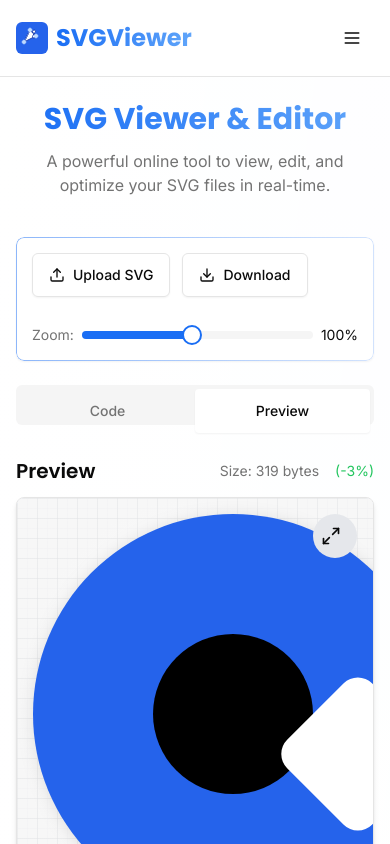
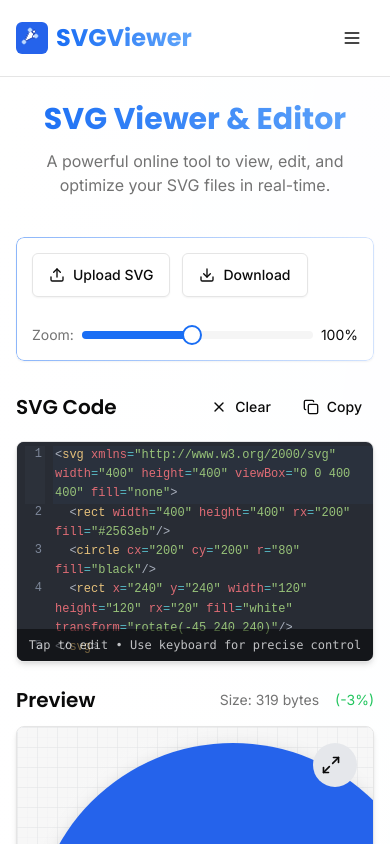
Before and after one commit to sing1ee/svgviewer, a Next.js app: page / in a window 390 px wide. Shown: the top 844 px of the page. Built offline with nearby package versions, Linux system fonts and the light colour scheme.

Commit message:
clear button add, phone menu update, viewerstyle update

```diff
--- a/app/page.tsx
+++ b/app/page.tsx
@@ -16,6 +16,7 @@ import Head from 'next/head';
 import { Accordion, AccordionContent, AccordionItem, AccordionTrigger } from '@/components/ui/accordion';
 import { Tabs, TabsContent, TabsList, TabsTrigger } from "@/components/ui/tabs";
 import { Sheet, SheetContent, SheetTrigger } from "@/components/ui/sheet";
+import { MobileNav } from '@/components/mobile-nav';
 
 export default function Home() {
   const [svgCode, setSvgCode] = useState<string>('<svg xmlns="http://www.w3.org/2000/svg" width="400" height="400" viewBox="0 0 400 400" fill="none">\n  <rect width="400" height="400" rx="200" fill="#2563eb"/>\n  <circle cx="200" cy="200" r="80" fill="black"/>\n  <rect x="240" y="240" width="120" height="120" rx="20" fill="white" transform="rotate(-45 240 240)"/>\n</svg>');
@@ -95,6 +96,14 @@ export default function Home() {
     }
   };
 
+  const handleClear = () => {
+    setSvgCode('');
+    toast({
+      title: "Cleared",
+      description: "SVG code has been cleared",
+    });
+  };
+
   return (
     <div className="min-h-screen flex flex-col bg-gradient-to-br from-background to-background/80">
       <Head>
@@ -133,27 +142,7 @@ export default function Home() {
           </nav>
 
           {/* Mobile Navigation */}
-          <Sheet>
-            <SheetTrigger asChild>
-              <Button variant="ghost" size="icon" className="md:hidden">
-                <MenuIcon className="h-5 w-5" />
-                <span className="sr-only">Menu</span>
-              </Button>
-            </SheetTrigger>
-            <SheetContent side="right" className="w-[250px] sm:w-[300px]">
-              <nav className="flex flex-col gap-4 mt-8">
-                <Link href="/" className="text-base font-medium hover:text-primary transition-colors py-2">
-                  Viewer
-                </Link>
-                <Link href="/svg-optimizer" className="text-base font-medium hover:text-primary transition-colors py-2">
-                  Optimizer
-                </Link>
-                <Link href="/svg-converter" className="text-base font-medium hover:text-primary transition-colors py-2">
-                  Converter
-                </Link>
-              </nav>
-            </SheetContent>
-          </Sheet>
+          <MobileNav />
         </div>
       </header>
 
@@ -208,21 +197,31 @@ export default function Home() {
           </div>
 
           {/* Mobile View Switcher */}
-          <div className="md:hidden mb-2">
+          {/* <div className="md:hidden mb-2">
             <Tabs defaultValue={mobileView} onValueChange={(value) => setMobileView(value as 'code' | 'preview')} className="w-full">
               <TabsList className="grid grid-cols-2 w-full">
                 <TabsTrigger value="code">Code</TabsTrigger>
                 <TabsTrigger value="preview">Preview</TabsTrigger>
               </TabsList>
             </Tabs>
-          </div>
+          </div> */}
 
-          <div className="grid grid-cols-1 lg:grid-cols-2 gap-6 flex-1 min-h-0">
-            {/* Code Editor - Hidden on mobile when preview is selected */}
-            <div className={`flex flex-col gap-3 h-full ${mobileView === 'preview' ? 'hidden md:flex' : 'flex'}`}>
+          {/* 使用响应式布局 */}
+          <div className="flex flex-col md:grid md:grid-cols-2 gap-6 flex-1 min-h-0">
+            {/* Code Editor */}
+            <div className="flex flex-col gap-3 h-full">
               <div className="flex items-center justify-between">
                 <h2 className="text-xl font-semibold">SVG Code</h2>
                 <div className="flex items-center gap-2">
+                  <Button
+                    variant="ghost"
+                    size="sm"
+                    onClick={handleClear}
+                    className="hover:bg-primary/10"
+                  >
+                    <XIcon className="h-4 w-4 mr-2" />
+                    Clear
+                  </Button>
                   <Button
                     variant="ghost"
                     size="sm"
@@ -239,8 +238,8 @@ export default function Home() {
               </div>
             </div>
 
-            {/* Preview - Hidden on mobile when code is selected */}
-            <div className={`flex flex-col gap-3 h-full ${mobileView === 'code' ? 'hidden md:flex' : 'flex'}`}>
+            {/* Preview */}
+            <div className="flex flex-col gap-3 h-full">
               <div className="flex items-center justify-between">
                 <h2 className="text-xl font-semibold">Preview</h2>
                 <div className="flex items-center gap-2 text-sm">
--- a/app/svg-converter/page.tsx
+++ b/app/svg-converter/page.tsx
@@ -6,13 +6,14 @@ import { Input } from '@/components/ui/input';
 import { Slider } from '@/components/ui/slider';
 import { Select, SelectContent, SelectItem, SelectTrigger, SelectValue } from '@/components/ui/select';
 import { useToast } from '@/hooks/use-toast';
-import { CopyIcon, DownloadIcon, UploadIcon } from 'lucide-react';
+import { CopyIcon, DownloadIcon, UploadIcon, XIcon } from 'lucide-react';
 import Link from 'next/link';
 import CodeEditor from '@/components/code-editor';
 import SvgPreview from '@/components/svg-preview';
 import { GridBackground } from '@/components/grid-background';
 import NextImage from 'next/image';
 import { Accordion, AccordionItem, AccordionTrigger, AccordionContent } from '@/components/ui/accordion';
+import { MobileNav } from '@/components/mobile-nav';
 
 export default function ConverterPage() {
   const [svgCode, setSvgCode] = useState<string>('<svg xmlns="http://www.w3.org/2000/svg" width="400" height="400" viewBox="0 0 400 400" fill="none">\n  <rect width="400" height="400" rx="200" fill="#2563eb"/>\n  <circle cx="200" cy="200" r="80" fill="black"/>\n  <rect x="240" y="240" width="120" height="120" rx="20" fill="white" transform="rotate(-45 240 240)"/>\n</svg>');
@@ -130,6 +131,14 @@ export default function ConverterPage() {
     });
   };
 
+  const handleClear = () => {
+    setSvgCode('');
+    toast({
+      title: "Cleared",
+      description: "SVG code has been cleared",
+    });
+  };
+
   return (
     <div className="min-h-screen flex flex-col bg-gradient-to-br from-background to-background/80">
       <header className="border-b backdrop-blur-sm bg-background/80 sticky top-0 z-10">
@@ -151,6 +160,7 @@ export default function ConverterPage() {
               Converter
             </Link>
           </nav>
+          <MobileNav />
         </div>
       </header>
 
@@ -211,6 +221,15 @@ export default function ConverterPage() {
               <div className="flex items-center justify-between">
                 <h2 className="text-xl font-semibold">SVG Code</h2>
                 <div className="flex items-center gap-2">
+                  <Button
+                    variant="ghost"
+                    size="sm"
+                    onClick={handleClear}
+                    className="hover:bg-primary/10"
+                  >
+                    <XIcon className="h-4 w-4 mr-2" />
+                    Clear
+                  </Button>
                   <Button
                     variant="ghost"
                     size="sm"
--- a/app/svg-optimizer/page.tsx
+++ b/app/svg-optimizer/page.tsx
@@ -6,7 +6,7 @@ import { Input } from '@/components/ui/input';
 import { Slider } from '@/components/ui/slider';
 import { Tabs, TabsContent, TabsList, TabsTrigger } from '@/components/ui/tabs';
 import { useToast } from '@/hooks/use-toast';
-import { CopyIcon, DownloadIcon, UploadIcon, ZapIcon } from 'lucide-react';
+import { CopyIcon, DownloadIcon, UploadIcon, ZapIcon, XIcon } from 'lucide-react';
 import Link from 'next/link';
 import CodeEditor from '@/components/code-editor';
 import SvgPreview from '@/components/svg-preview';
@@ -14,6 +14,7 @@ import { optimizeSvg } from '@/lib/svg-optimizer';
 import { GridBackground } from '@/components/grid-background';
 import NextImage from 'next/image';
 import { Accordion, AccordionItem, AccordionTrigger, AccordionContent } from '@/components/ui/accordion';
+import { MobileNav } from '@/components/mobile-nav';
 
 export default function OptimizerPage() {
   const [svgCode, setSvgCode] = useState<string>('<svg xmlns="http://www.w3.org/2000/svg" width="400" height="400" viewBox="0 0 400 400" fill="none">\n  <rect width="400" height="400" rx="200" fill="#2563eb"/>\n  <circle cx="200" cy="200" r="80" fill="black"/>\n  <rect x="240" y="240" width="120" height="120" rx="20" fill="white" transform="rotate(-45 240 240)"/>\n</svg>');
@@ -74,6 +75,16 @@ export default function OptimizerPage() {
     }
   };
 
+  const handleClear = () => {
+    setSvgCode('');
+    setOptimizedCode('');
+    setOptimizedSize(0);
+    toast({
+      title: "Cleared",
+      description: "SVG code has been cleared",
+    });
+  };
+
   const handleOptimize = () => {
     const optimized = optimizeSvg(svgCode);
     setOptimizedCode(optimized);
@@ -109,6 +120,7 @@ export default function OptimizerPage() {
               Converter
             </Link>
           </nav>
+          <MobileNav />
         </div>
       </header>
 
@@ -189,6 +201,15 @@ export default function OptimizerPage() {
                 <div className="flex items-center justify-between">
                   <h2 className="text-xl font-semibold">Original SVG Code</h2>
                   <div className="flex items-center gap-2">
+                    <Button
+                      variant="ghost"
+                      size="sm"
+                      onClick={handleClear}
+                      className="hover:bg-primary/10"
+                    >
+                      <XIcon className="h-4 w-4 mr-2" />
+                      Clear
+                    </Button>
                     <Button
                       variant="ghost"
                       size="sm"
--- /dev/null
+++ b/components/mobile-nav.tsx
@@ -0,0 +1,47 @@
+"use client";
+
+import { Menu } from 'lucide-react';
+import Link from 'next/link';
+import { usePathname } from 'next/navigation';
+import { Button } from './ui/button';
+import {
+  Sheet,
+  SheetContent,
+  SheetTrigger,
+} from './ui/sheet';
+
+export function MobileNav() {
+  const pathname = usePathname();
+
+  return (
+    <Sheet>
+      <SheetTrigger asChild>
+        <Button variant="ghost" size="icon" className="md:hidden">
+          <Menu className="h-5 w-5" />
+        </Button>
+      </SheetTrigger>
+      <SheetContent side="right" className="w-64">
+        <nav className="flex flex-col gap-4">
+          <Link
+            href="/"
+            className={`text-sm font-medium transition-colors ${pathname === '/' ? 'text-primary' : 'text-muted-foreground hover:text-primary'}`}
+          >
+            Viewer
+          </Link>
+          <Link
+            href="/svg-optimizer"
+            className={`text-sm font-medium transition-colors ${pathname === '/svg-optimizer' ? 'text-primary' : 'text-muted-foreground hover:text-primary'}`}
+          >
+            Optimizer
+          </Link>
+          <Link
+            href="/svg-converter"
+            className={`text-sm font-medium transition-colors ${pathname === '/svg-converter' ? 'text-primary' : 'text-muted-foreground hover:text-primary'}`}
+          >
+            Converter
+          </Link>
+        </nav>
+      </SheetContent>
+    </Sheet>
+  );
+}
```
